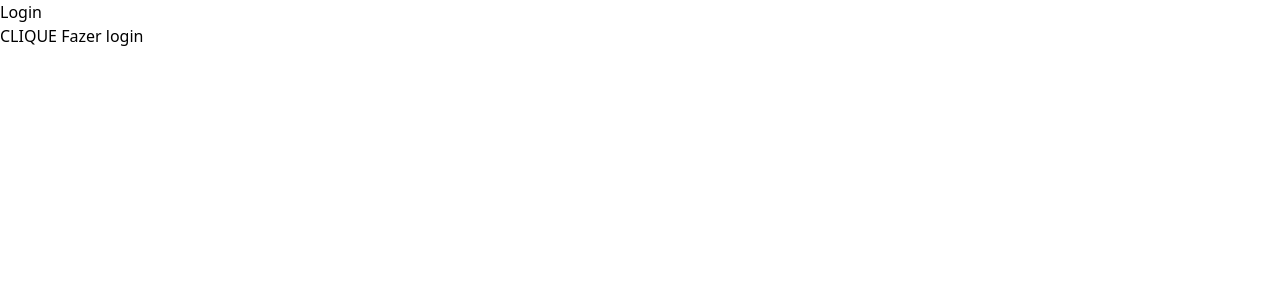
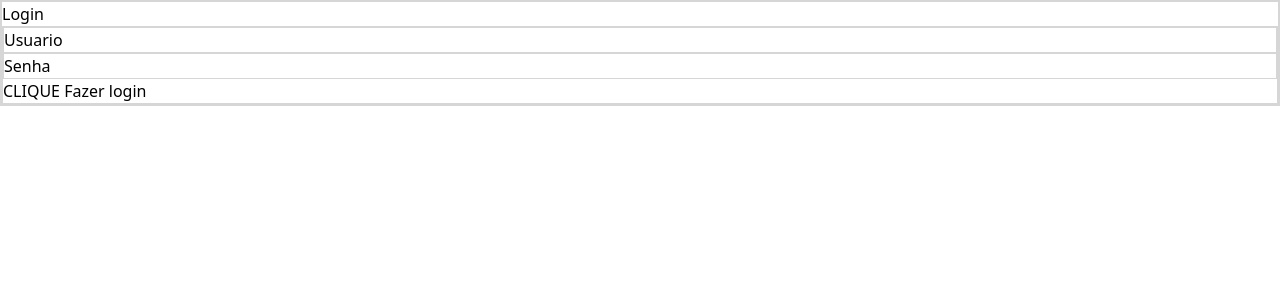
Before and after one commit to clruas/autofs-05, a React (Vite) app: page /login in a window 1280 px wide. Shown: the top 300 px of the page. Built offline with nearby package versions, Linux system fonts and the light colour scheme.

Commit message:
Criacao dos componentes de layout

```diff
--- /dev/null
+++ b/src/components/Content.jsx
@@ -0,0 +1,6 @@
+function Content({ children }){
+    return (
+        <div className="md:row-span-2">{children}</div>
+    )
+}
+export default Content
--- /dev/null
+++ b/src/components/Footer.jsx
@@ -0,0 +1,6 @@
+function Footer({ children }){
+    return (
+        <div className="">{children}</div>
+    )
+}
+export default Footer
--- /dev/null
+++ b/src/components/Header.jsx
@@ -0,0 +1,6 @@
+function Header({ children }){
+    return (
+        <div className="grid grid-cols-[80px_1fr_80px] place-items-center md:grid-cols-1">{children}</div>
+    )
+}
+export default Header
--- a/src/components/Menu.jsx
+++ b/src/components/Menu.jsx
@@ -2,7 +2,7 @@ import MenuItem from "./MenuItem"
 
 function Menu() {
 	return (
-		<nav>
+		<nav className="md:grid md:grid-flow-row">
 			<MenuItem to="/">Home</MenuItem>
 			<MenuItem to="/alunos">Alunos</MenuItem>
 			<MenuItem to="/instrutores">Instrutores</MenuItem>
--- a/src/components/MenuItem.jsx
+++ b/src/components/MenuItem.jsx
@@ -1,7 +1,7 @@
-import { Link } from "react-router-dom"
+import { NavLink } from "react-router-dom"
 
 function MenuItem({ children, ...rest}){
-	return <Link className="mr-6" {...rest}>{children}</Link>
+	return <NavLink className="" {...rest}>{children}</NavLink>
 }
 
 export default MenuItem
--- /dev/null
+++ b/src/components/Nav.jsx
@@ -0,0 +1,6 @@
+function Nav(){
+    return (
+        <div className="md:hidden">NAV</div>
+    )
+}
+export default Nav
--- /dev/null
+++ b/src/components/Title.jsx
@@ -0,0 +1,6 @@
+function Title(){
+    return (
+        <div>AUTO FS</div>
+    )
+}
+export default Title
--- a/src/components/index.js
+++ b/src/components/index.js
@@ -2,3 +2,8 @@ export { default as App } from './App'
 export { default as Menu } from './Menu'
 export { default as MenuItem } from './MenuItem'
 export { default as RequireAuth } from './RequireAuth'
+export { default as Title } from './Title'
+export { default as Content } from './Content'
+export { default as Footer } from './Footer'
+export { default as Header } from './Header'
+export { default as Nav } from './Nav'
--- a/src/index.css
+++ b/src/index.css
@@ -8,14 +8,22 @@
     }
 }
 
+
 * {
     outline: none;
+    box-sizing: border-box;
 }
+
 
 body {
     @apply h-screen
 }
 
+body div {
+    border: 1px solid #33333333;
+    /* background-color: #33333344; */
+}
+
 .active {
     @apply bg-sky-500 text-white
 }
--- a/src/pages/Home.jsx
+++ b/src/pages/Home.jsx
@@ -9,7 +9,7 @@ function Home() {
 	}
 
 	return (
-		<div>
+		<div className="md:row-span-2"> {/* aqui tem que ser um componente para todas as paginas */}
 			<h1>Home</h1>
 			<button onClick={logOut}>Sair</button>
 		</div>
--- a/src/pages/Layout.jsx
+++ b/src/pages/Layout.jsx
@@ -1,13 +1,48 @@
 import { Outlet } from "react-router-dom"
-import { Menu } from "../components/"
+import { Menu, Title, Content, Header, Footer, Nav } from "../components/"
 
 function Layout() {
 	return (
-		<div>
-			<h1>Layout</h1>
-			<Menu />
-            <Outlet />
+		<div className="h-screen bg-slate-200 grid grid-rows-[80px_1fr_80px] md:grid-cols-[300px_auto] md:grid-rows-[70px_auto]">
+			<Header>
+				<Nav />
+				<Title />
+			</Header>
+			<Content>
+				<Outlet />
+			</Content>
+			<Footer>
+				<Menu />
+			</Footer>
 		</div>
+		/*
+		<div className="h-screen bg-slate-200 grid grid-rows-2 md:grid-cols-[300px_auto] md:grid-rows-1 text-6xl">
+			<div className="bg-teal-300 grid md:grid-rows-[70px_1fr_70px]">
+				<div className="bg-lime-300">LOGO</div>
+				<div className="bg-red-300">MENU</div>
+				<div className="bg-teal-300">INFO</div>
+			</div>
+			<div className="bg-blue-300 grid md:grid-rows-[70px_1fr_70px]">
+				<div className="bg-green-300">HEADER</div>
+				<div className="bg-pink-300">CONTENT</div>
+				<div className="bg-amber-300">FOOTER</div>
+			</div>
+		</div>
+		*/
+
+		/*
+		<div className="h-screen bg-slate-200 grid grid-rows-[70px_auto_50px] md:grid-rows-[70px_1fr] md:grid-cols-[300px_auto]">
+			<Header>
+				<Title />
+			</Header>
+			<Outlet />
+			<SideBar>
+				<Menu />
+				<div>teste</div>
+				</div>
+			</SideBar>
+		</div>
+		*/
 	)
 }
 
--- a/src/pages/Login.jsx
+++ b/src/pages/Login.jsx
@@ -11,10 +11,19 @@ function Login() {
 		await signIn(email, password)
 	}
 	return (
-		<div>
+		<div className="h-screen grid grid-rows-[70px_auto]">
 			<h1>Login</h1>
-			{/* <Link to="/">TESTAR O HOME</Link> */}
-			<button onClick={handleSignIn}>CLIQUE Fazer login</button>
+			<div>
+				<div>
+					<label htmlFor="">Usuario</label>
+					<input type="text" />
+				</div>
+				<div>
+					<label htmlFor="">Senha</label>
+					<input type="password" />
+				</div>
+				<button onClick={handleSignIn}>CLIQUE Fazer login</button>
+			</div>
 		</div>
 	)
 }
```
